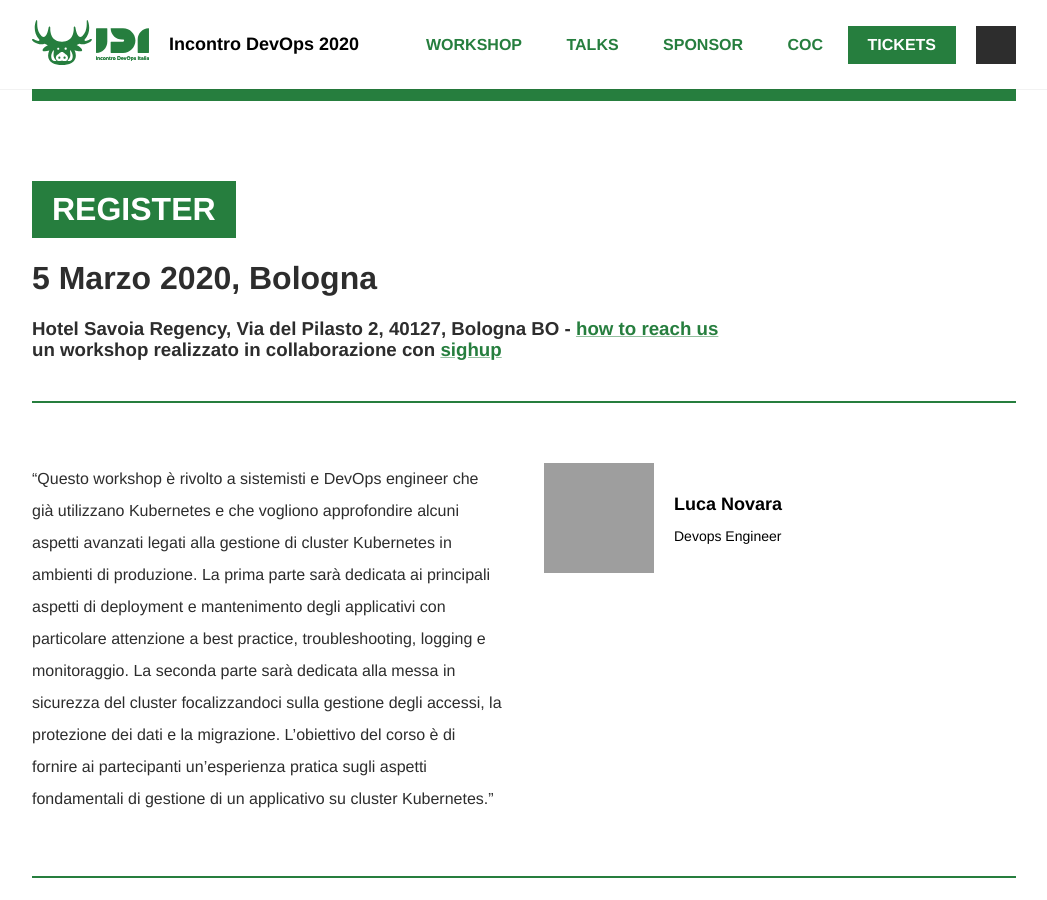
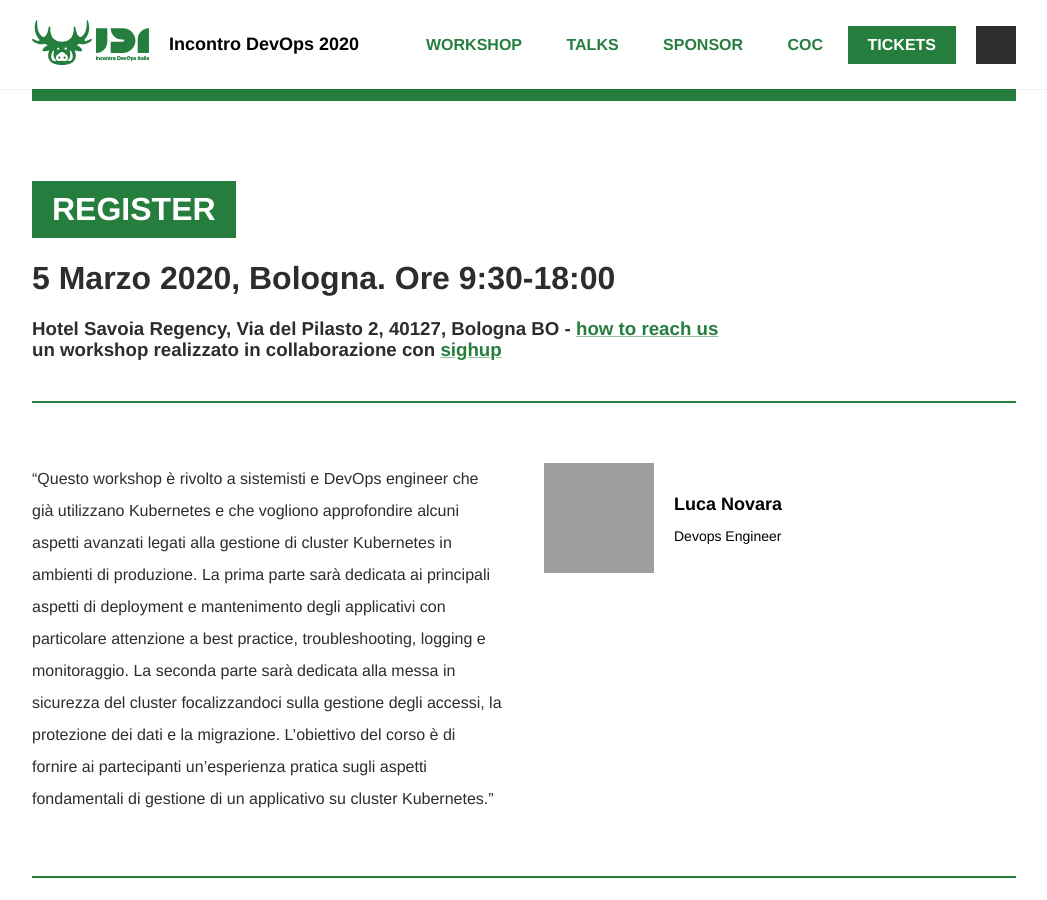
Before and after one commit to giuliatosato/2020.incontrodevops.it, a Jekyll site: the page built from workshop/corso-kubernetes.html, in a window 1280 px wide and 900 px high, scrolled down 543 px. Shown: the whole window, without its empty margins (116-1163 px from the left). Built offline with Jekyll 4.4.1, drawn with Linux system fonts in a browser that asks for light colours; some web fonts are replaced; comment, search, counter and statistics services are not loaded; grey boxes are pictures that could not be loaded.

Commit message:
aggiunto orari ws

```diff
--- a/_data/workshops.yml
+++ b/_data/workshops.yml
@@ -2,7 +2,7 @@
   -
     slug: progettare-evolvere-cloud-aws
     title: Progettare e sviluppare applicazioni Serverless con AWS
-    when: 5 Marzo 2020, Bologna
+    when: 5 Marzo 2020, Bologna. Ore 9:30-18:00
     where: Hotel Savoia Regency, Via del Pilastro 2, 40127, Bologna BO
     map: https://goo.gl/maps/pT6toDSe3Em
     ticket: /tickets.html
@@ -35,7 +35,7 @@
   -
     slug: corso-ansible
     title: Corso Ansible
-    when: 5 Marzo 2020, Bologna
+    when: 5 Marzo 2020, Bologna. Ore 9:30-18:00
     where: Hotel Savoia Regency, Via del Pilastro 2, 40127, Bologna BO
     map: https://goo.gl/maps/pT6toDSe3Em
     ticket: /tickets.html
@@ -78,7 +78,7 @@
   -
     slug: corso-kubernetes
     title: Gestire ambienti di produzione con Kubernetes
-    when: 5 Marzo 2020, Bologna
+    when: 5 Marzo 2020, Bologna. Ore 9:30-18:00
     where: Hotel Savoia Regency, Via del Pilasto 2, 40127, Bologna BO
     map: https://goo.gl/maps/pT6toDSe3Em
     ticket: /tickets.html
```
